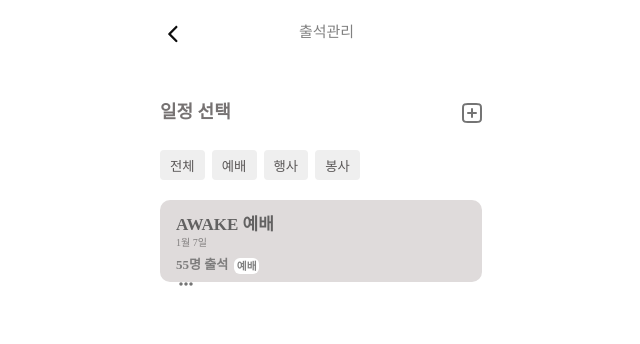
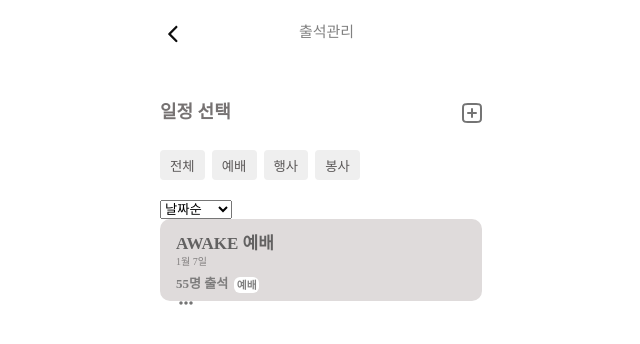
Before and after one commit to james4510/2024-AWAKERS, a Vue app: page /#/AttendancePage in a window 1280 px wide. Shown: the top 344 px of the page, without its empty margins (315-955 px from the left). Built offline with nearby package versions, Linux system fonts and the light colour scheme.

Commit message:
컴포넌트 작업 완료

```diff
--- a/src/components/AttendanceView.vue
+++ b/src/components/AttendanceView.vue
@@ -24,6 +24,8 @@
                     </div>
                 </div>
 
+                <!-- 필터링 버튼 -->
+                <div class="filters">
                     <!-- 필터링 버튼 1 (전체, 예배별, 행사별, 봉사별)-->
                     <div class="filterButton">
                         <div class="selectTypeButton">
@@ -32,6 +34,15 @@
                             <button class="selectType">행사</button>
                             <button class="selectType">봉사</button>
                         </div>
+                    </div>
+
+                    <!-- 필터링 버튼 2 -->
+                    <form action="#">
+                        <select name="languages" id="lang">
+                            <option value="javascript">날짜순</option>
+                            <option value="php">가나다순</option>
+                        </select>
+                    </form>
                 </div>
 
                 <!-- 컨텐츠 -->
@@ -244,14 +255,6 @@ body{
                     background-color: rgb(88, 87, 87);
                 }
             }
-
-            .selectSequence{
-                    .dropDownButton{
-                        background-color: transparent;
-                        border: none;
-                    }
-                }
-
         }
 
         .contentsContainer{
```
Lines whose indentation alone changed are shown as unchanged.
